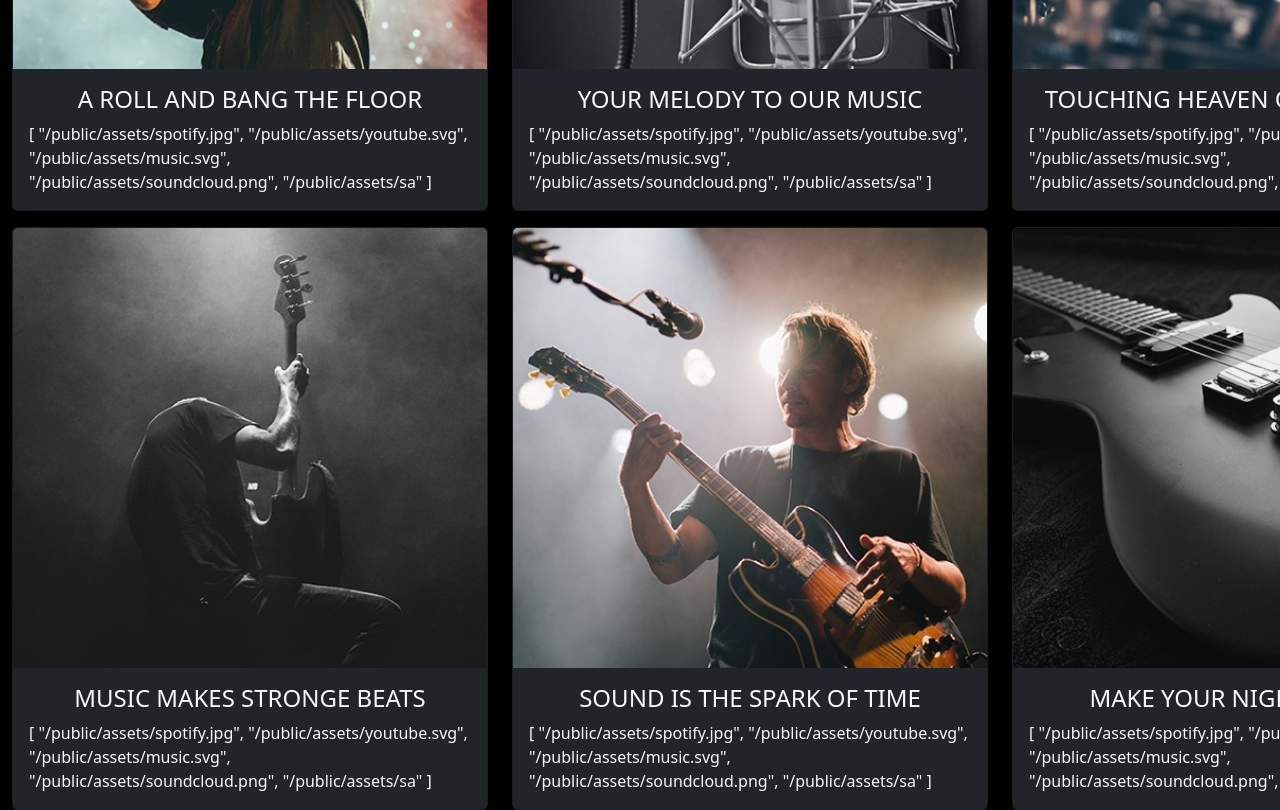
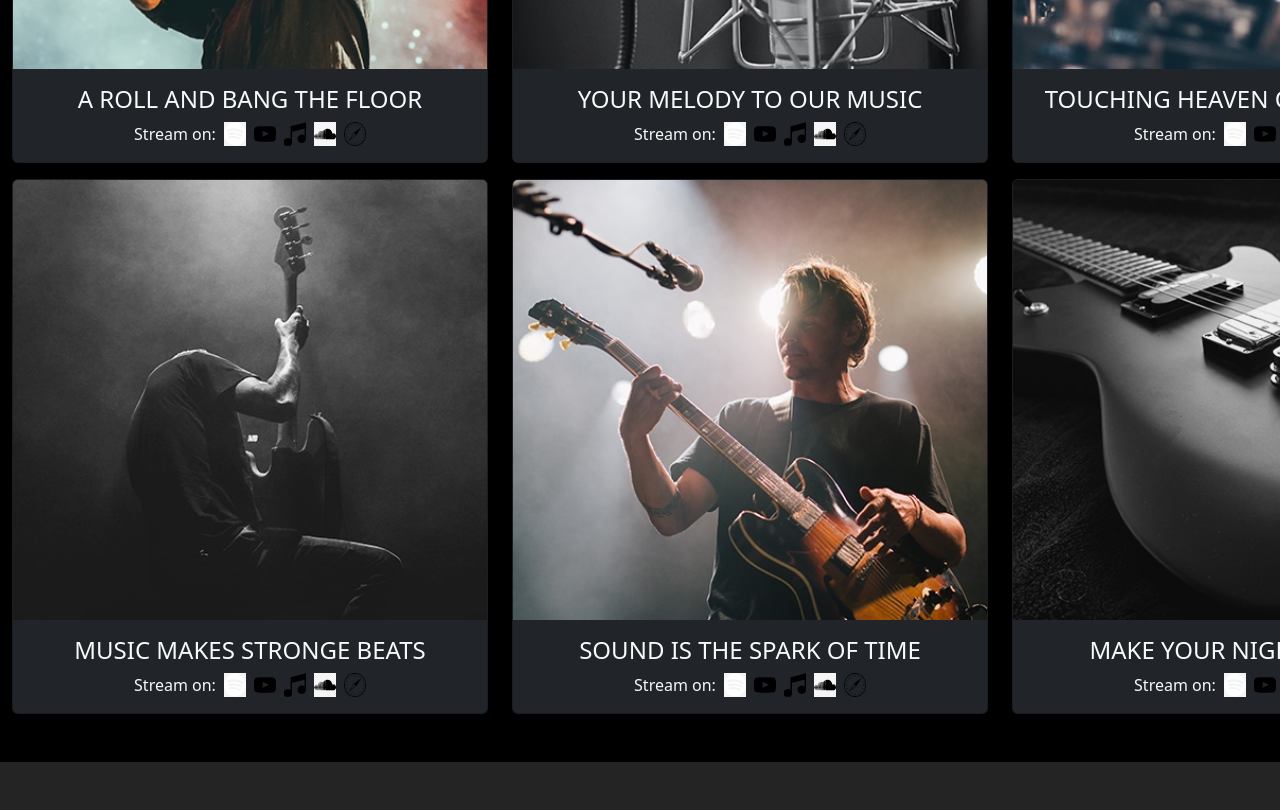
Before and after one commit to albertoferri/proj-html-vuejs, a Vue app: page / in a window 1280 px wide. Shown: the part 2800-3610 px from the top of the page. After the commit the page ends 3562 px from the top, so only its background shows below. Built offline with nearby package versions, Linux system fonts and the light colour scheme.

Commit message:
aggiunta griglia song stream

```diff
--- a/src/components/AppGrid.vue
+++ b/src/components/AppGrid.vue
@@ -18,7 +18,7 @@ export default{
 
 <template>
 
-<div class="row justify-content-center pt-5 row-gap-3 w">
+<div class="row justify-content-center py-5 row-gap-3 ">
     <div class="col-12">
         <h5 class="text-center fw-bold text-uppercase">Who we are</h5>
         <h2 class="text-center display-3 fw-bold text-uppercase text-white">sense the jazz</h2>
@@ -28,7 +28,9 @@ export default{
             <img :src="item.srcImmagine" class="card-img-top" alt="Image">
             <div class="card-body d-flex flex-column justify-content-between align-items-center">
                 <h4 class="card-title text-uppercase">{{ item.titolo }}</h4>
-                <p class="card-text fw-light">{{ item.social }}</p>
+                <div class="d-flex gap-2"> Stream on:
+                    <img v-for="(imgPath, imgIndex) in item.social" :key="imgIndex" :src="imgPath" class="social-icon" alt="Social Icon">
+                </div>
             </div>
         </div>
     </div>
@@ -49,6 +51,10 @@ export default{
     }
 }
 
+.social-icon{
+    width: 22px;
+}
+
 
 
 
--- a/src/store.js
+++ b/src/store.js
@@ -31,7 +31,7 @@ export const store = reactive({
                     "/public/assets/youtube.svg",
                     "/public/assets/music.svg",
                     "/public/assets/soundcloud.png",
-                    "/public/assets/sa"
+                    "/public/assets/safari.png"
                 ]
         },
         {
@@ -43,7 +43,7 @@ export const store = reactive({
                     "/public/assets/youtube.svg",
                     "/public/assets/music.svg",
                     "/public/assets/soundcloud.png",
-                    "/public/assets/sa"
+                    "/public/assets/safari.png"
                 ]
         },
         {
@@ -55,7 +55,7 @@ export const store = reactive({
                     "/public/assets/youtube.svg",
                     "/public/assets/music.svg",
                     "/public/assets/soundcloud.png",
-                    "/public/assets/sa"
+                    "/public/assets/safari.png"
                 ]
         },
         {
@@ -67,7 +67,7 @@ export const store = reactive({
                     "/public/assets/youtube.svg",
                     "/public/assets/music.svg",
                     "/public/assets/soundcloud.png",
-                    "/public/assets/sa"
+                    "/public/assets/safari.png"
                 ]
         },
         {
@@ -79,7 +79,7 @@ export const store = reactive({
                     "/public/assets/youtube.svg",
                     "/public/assets/music.svg",
                     "/public/assets/soundcloud.png",
-                    "/public/assets/sa"
+                    "/public/assets/safari.png"
                 ]
         },
         {
@@ -91,7 +91,7 @@ export const store = reactive({
                     "/public/assets/youtube.svg",
                     "/public/assets/music.svg",
                     "/public/assets/soundcloud.png",
-                    "/public/assets/sa"
+                    "/public/assets/safari.png"
                 ]
         }
     ],
```
